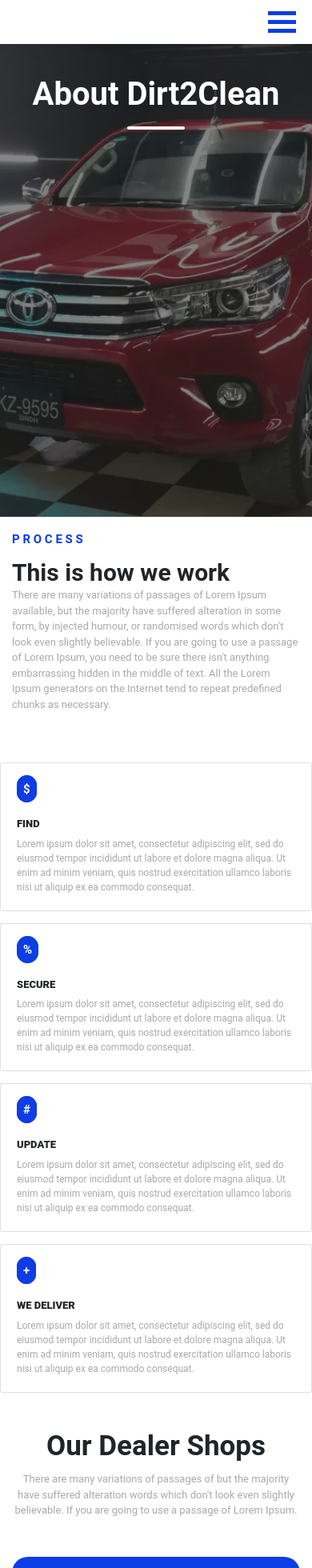
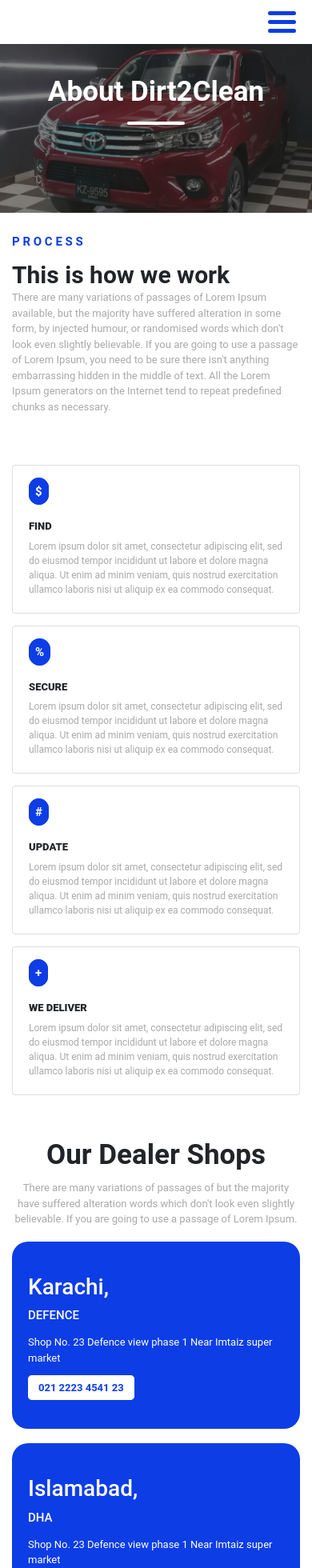
Before and after one commit to muhammadidreesshaikh/autowash-app, a React (Create React App) app: page /about in a window 390 px wide. Shown: the top 1960 px of the page at 80% size. Built offline with nearby package versions, Linux system fonts and the light colour scheme.

Commit message:
home, about responsive

```diff
--- a/src/App.css
+++ b/src/App.css
@@ -48,3 +48,14 @@
   transition: 0.5s;
   color: var(--color-white);
 } */
+
+
+.scrolling-wrapper {
+  overflow-x: scroll;
+  overflow-y: hidden;
+  white-space: nowrap;
+}
+
+.scrolling-wrapper .item {
+  display: inline-block;
+}
--- a/src/assets/css/about.css
+++ b/src/assets/css/about.css
@@ -96,6 +96,7 @@
     padding: 40px 20px;
     border-radius: 20px;
     background-color: var(--color-blue);
+    margin-top: 10%;
 }
 
 .shop .inner{
@@ -138,3 +139,28 @@
     transition: 0.5s;
     color: var(--color-white);
 }
+
+
+/* menu desktop and mobile switching on responsive  */
+
+@media only screen and (max-width: 768px) {
+
+}
+
+@media only screen and (max-width: 600px) {
+    .about{
+        height: 25vh;
+    }
+
+    .about h1{
+        font-size: 35px;
+    }
+
+    .process{
+        padding: 7% 0;
+    }
+
+    .shop .shop-card{
+        margin-top: 5%;
+    }
+}
--- a/src/assets/css/header.css
+++ b/src/assets/css/header.css
@@ -77,6 +77,7 @@
 .bar1, .bar2, .bar3 {
     width: 35px;
     height: 5px;
+    border-radius: 5px;
     background-color: var(--color-blue);
     margin: 6px 0;
     transition: 0.4s;
@@ -100,10 +101,6 @@
 
 .desktop-menu {
     display: block;
-}
-
-.mobile-menu {
-    display: none;
 }
 
 /* sidemenu */
@@ -148,10 +145,6 @@
 /* menu desktop and mobile switching on responsive  */
 
 @media only screen and (max-width: 768px) {
-    .mobile-menu {
-        display: block;
-    }
-
     .mobile-menu-toggle {
         display: block;
     }
--- a/src/assets/css/home.css
+++ b/src/assets/css/home.css
@@ -293,6 +293,8 @@
     }
 }
 
+/* menu desktop and mobile switching on responsive  */
+
 @media only screen and (max-width: 600px) {
     .card{
         margin-top: 15px;
@@ -305,4 +307,12 @@
     .custom-card{
         margin-top: 5%;
     }
+
+    .serve .heading {
+        padding: 0;
+    }
+
+    .question .main .heading h6 {
+        font-size: 20px;
+    }
 }
--- a/src/components/About.js
+++ b/src/components/About.js
@@ -54,7 +54,7 @@
                                 <div className="progress-bar progress-bar-striped progress-bar-animated" role="progressbar" aria-valuenow="75" aria-valuemin="0" aria-valuemax="100" style="width: 75%"></div>
                             </div> */}
 
-                            <div className="box mt-5">
+                            <div className="col-12 box mt-5">
                                 <div className="row">
                                     <div className="col-md-3 col-lg-3">
                                         <div className="card">
@@ -110,7 +110,7 @@
                                 <p>There are many variations of passages of but the majority have suffered alteration words which don't look even slightly believable. If you are going to use a passage of Lorem Ipsum. </p>
                             </div>
 
-                            <div className="col-12 col-md-12 col-lg-12 pt-5">
+                            <div className="col-12 col-md-12 col-lg-12">
                                 <div className="row">
                                     <div className="col-12 col-md-3 col-lg-3">
                                         <div className="shop-card">
@@ -121,7 +121,7 @@
                                                 <a className="contact-btn" href="#">021 2223 4541 23</a>
                                             </div>
                                         </div>
-                                    </div>
+                                   </div>
 
                                     <div className="col-12 col-md-3 col-lg-3">
                                         <div className="shop-card">
--- a/src/components/Home.js
+++ b/src/components/Home.js
@@ -126,8 +126,7 @@
                                 </div>
                             </div>
 
-                            <div className="service-cards">
-                                <div className="row">
+                            <div className="row service-cards">
                             <div className="col-md-4">
                                     <ServicesCard />
                                 </div>
@@ -138,7 +137,6 @@
 
                                 <div className="col-md-4">
                                     <ServicesCard />
-                                    </div>
                                 </div>
                             </div>
                         </div>
@@ -170,7 +168,7 @@
                         </div>
                     </div>
 
-                    <div className="question">
+                    <div className="question mx-3">
                         <div className="container">
                             <div className="row main">
                                 <div className="col-12 col-md-8 col-lg-8">
--- a/src/layout/Header.js
+++ b/src/layout/Header.js
@@ -45,11 +45,11 @@
                 </div>
 
                 <div className={"mobile-menu sidenav " + (menuToggle ? 'open' : 'close')}>
-                    <Link to="/home">Home</Link>
-                    <Link to="/services">Services</Link>
-                    <Link to="/about">About</Link>
-                    <Link to="/contact">Contact</Link>
-                    <Link to="/login">Login</Link>
+                    <Link to="/home" onClick={() => setMenuToggle(!menuToggle)}>Home</Link>
+                    <Link to="/services" onClick={() => setMenuToggle(!menuToggle)}>Services</Link>
+                    <Link to="/about" onClick={() => setMenuToggle(!menuToggle)}>About</Link>
+                    <Link to="/contact" onClick={() => setMenuToggle(!menuToggle)}>Contact</Link>
+                    <Link to="/login" onClick={() => setMenuToggle(!menuToggle)}>Login</Link>
                 </div>
 
 
--- a/src/shared/ServicesCard.js
+++ b/src/shared/ServicesCard.js
@@ -19,7 +19,7 @@
                         <a href="#">$ 34,500</a>
                     </div>
 
-                    <div className="row pt-4">
+                    <div className="row pt-4 m-0 px-0">
                         <div className="col-4 col-md-4 col-lg-4">
                             <p className="text-white-50">Transmission</p>
                             <h5>Automatic</h5>
```
Also changed, not shown: src/assets/css/slider.css (line endings or trailing spaces). Lines whose indentation alone changed are shown as unchanged.
